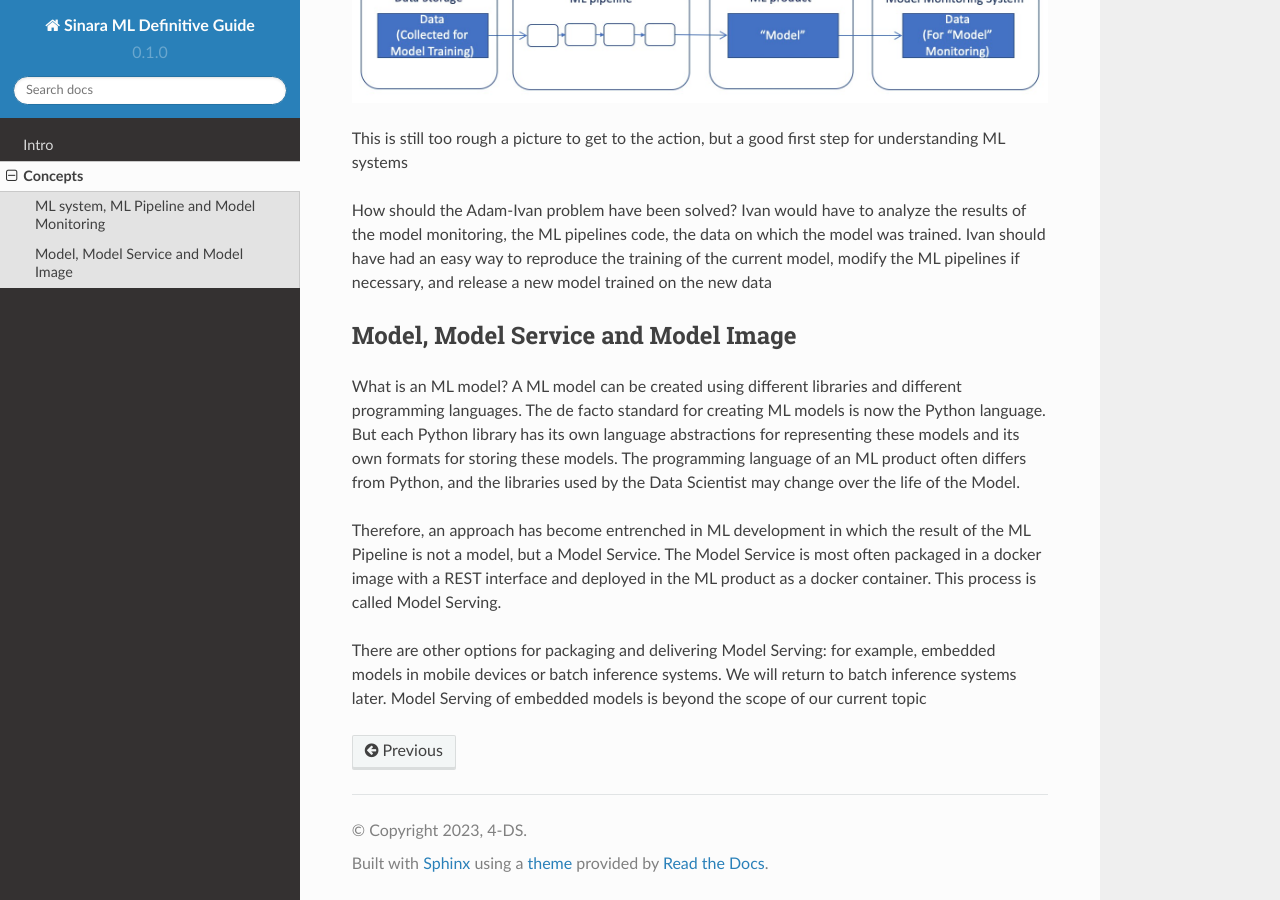
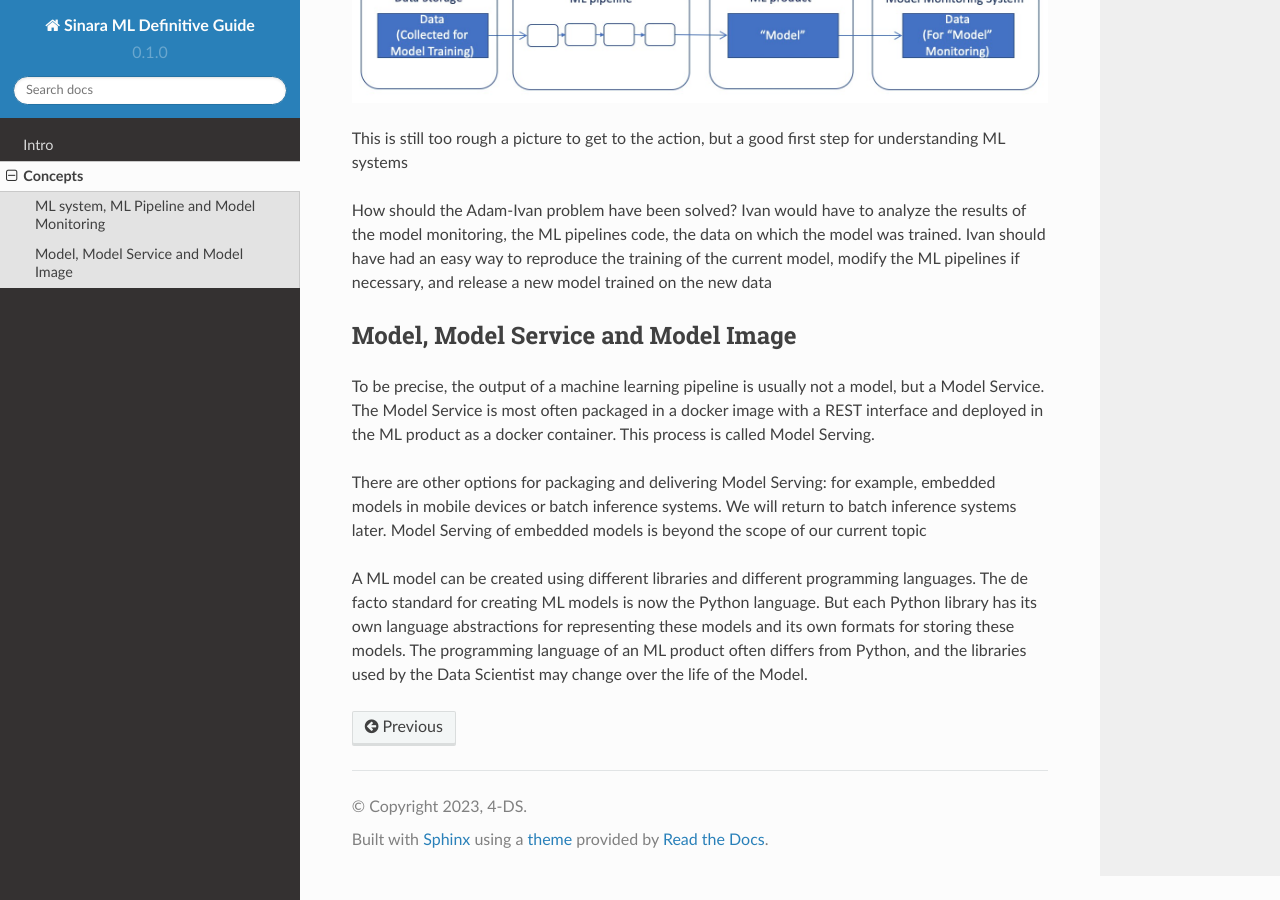
Before and after one commit to 4-DS/SinaraML-Def-Guide, a Sphinx documentation site: the page built from docs/source/concepts.rst, in a window 1280 px wide and 900 px high, scrolled down 1362 px. Built offline with Sphinx 7.4.7 and the Read the Docs theme 2.0.0, drawn with Linux system fonts in a browser that asks for light colours.

Commit message:
Update concepts.rst

```diff
--- a/docs/source/concepts.rst
+++ b/docs/source/concepts.rst
@@ -28,8 +28,8 @@
 Model, Model Service and Model Image
 ************************************
 
-What is an ML model? A ML model can be created using different libraries and different programming languages. The de facto standard for creating ML models is now the Python language. But each Python library has its own language abstractions for representing these models and its own formats for storing these models. The programming language of an ML product often differs from Python, and the libraries used by the Data Scientist may change over the life of the Model.
-
-Therefore, an approach has become entrenched in ML development in which the result of the ML Pipeline is not a model, but a Model Service. The Model Service is most often packaged in a docker image with a REST interface and deployed in the ML product as a docker container. This process is called Model Serving.
+To be precise, the output of a machine learning pipeline is usually not a model, but a Model Service. The Model Service is most often packaged in a docker image with a REST interface and deployed in the ML product as a docker container. This process is called Model Serving.
 
 There are other options for packaging and delivering Model Serving: for example, embedded models in mobile devices or batch inference systems. We will return to batch inference systems later. Model Serving of embedded models is beyond the scope of our current topic
+
+A ML model can be created using different libraries and different programming languages. The de facto standard for creating ML models is now the Python language. But each Python library has its own language abstractions for representing these models and its own formats for storing these models. The programming language of an ML product often differs from Python, and the libraries used by the Data Scientist may change over the life of the Model.
```
